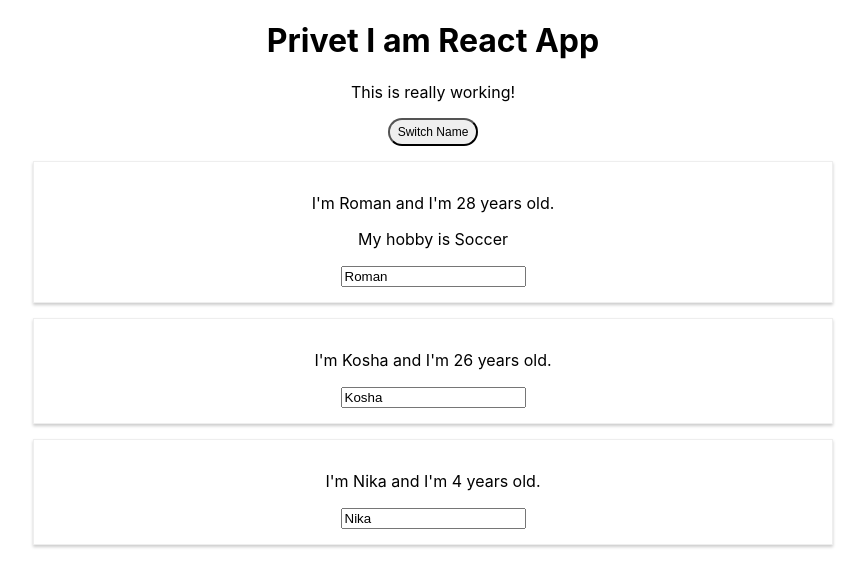
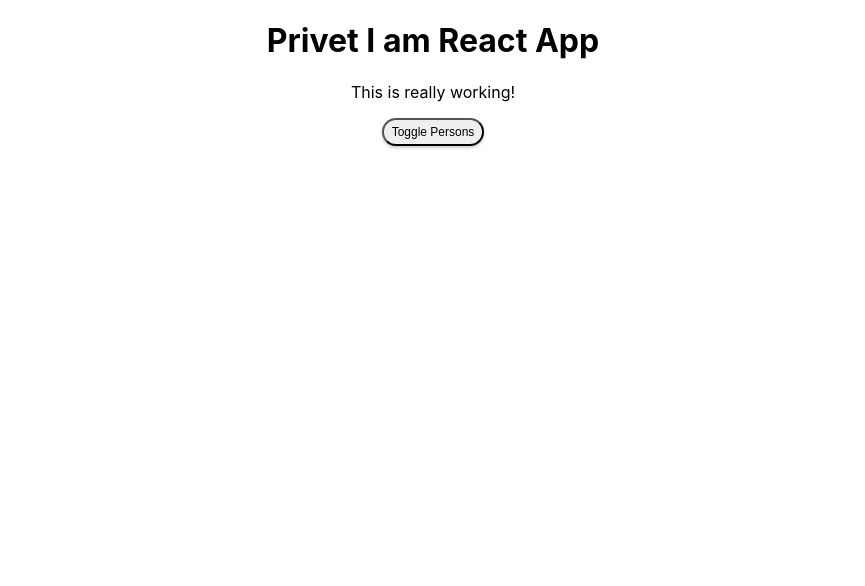
Before and after one commit to lavr001/react_course, a React (Create React App) app: page / in a window 1280 px wide. Shown: the top 586 px of the page, without its empty margins (207-1072 px from the left). Built offline with nearby package versions, Linux system fonts and the light colour scheme; the HTML template or start-up script is replaced by a standard one.

Commit message:
conditional content was added

```diff
--- a/src/App.css
+++ b/src/App.css
@@ -6,6 +6,7 @@ button {
   font-size: 12px;
   padding: 5px 8px;
   border-radius: 50px;
+  box-shadow: 0 2px 3px #ccc;
   transition: all .2s ease-in-out;
 }
 
--- a/src/App.js
+++ b/src/App.js
@@ -5,51 +5,46 @@ import Person from './Person/Person';
 class App extends Component {
   state = {
     persons: [
-      {name: 'Roman', age: 28},
-      {name: 'Kosha', age: 26},
-      {name: 'Nika', age: 4}
-    ]
+      {id: 1, name: 'Roman', age: 28},
+      {id: 2, name: 'Kosha', age: 26},
+      {id: 3, name: 'Nika', age: 4}
+    ],
+    show_persons: false
   }
-  switch_name_handler = new_name => {
-    this.setState({
-      persons: [
-        {name: new_name, age: 28},
-        {name: 'Kosha', age: 26},
-        {name: 'Nika', age: 6}
-      ]
-    })
+
+  delete_person_handler = person_index => {
+    const updated_persons = [...this.state.persons];
+    updated_persons.splice(person_index, 1);
+    this.setState({persons: updated_persons});
   }
-  change_name_handler = event => {
-    this.setState({
-      persons: [
-        {name: 'Roman', age: 28},
-        {name: event.target.value, age: 26},
-        {name: 'Nika', age: 6}
-      ]
-    })
+
+  toggle_persons_handler = () => {
+    this.setState({show_persons: !this.state.show_persons})
   }
   render() {
+    let persons = null;
+    if (this.state.show_persons) {
+      persons = (
+        <div>
+          {this.state.persons.map((person, index) => {
+            return <Person
+            click={() => this.delete_person_handler(index)}
+            name={person.name}
+            age={person.age}
+            key={person.id}
+            />
+          })}
+        </div>
+      )
+    }
     return (
       <div className='App'>
-      <h1>Privet I am React App</h1>
-      <p>This is really working!</p>
-      <button
-        onClick={() => this.switch_name_handler('Vladimir')}>Switch Name
-      </button>
-      <Person
-        name={this.state.persons[0].name}
-        age={this.state.persons[0].age}>My hobby is Soccer
-      </Person>
-      <Person
-        name={this.state.persons[1].name}
-        age={this.state.persons[1].age}
-        click={this.switch_name_handler.bind(this, 'Ivan')}
-        changed={this.change_name_handler}
-      />
-      <Person
-        name={this.state.persons[2].name}
-        age={this.state.persons[2].age}
-      />
+        <h1>Privet I am React App</h1>
+        <p>This is really working!</p>
+        <button
+          onClick={this.toggle_persons_handler}>Toggle Persons
+        </button>
+        {persons}
       </div>
     )
   }
--- a/src/Person/Person.js
+++ b/src/Person/Person.js
@@ -3,7 +3,7 @@ import './Person.css';
 
 const person = props => {
   return (
-    <div className='Person'>
+    <div className='Person' data-id={props.key}>
       <p onClick={props.click}>I'm {props.name} and I'm {props.age} years old.</p>
       <p>{props.children}</p>
       <input type='text' onChange={props.changed} value={props.name}/>
```
